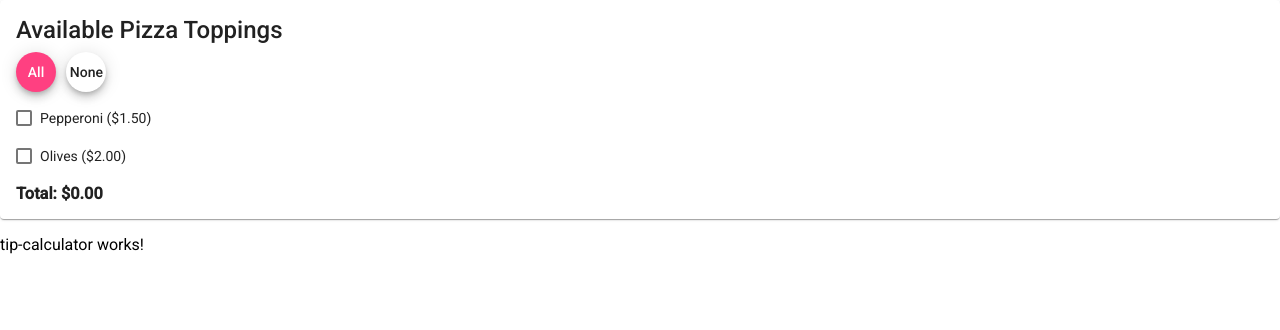
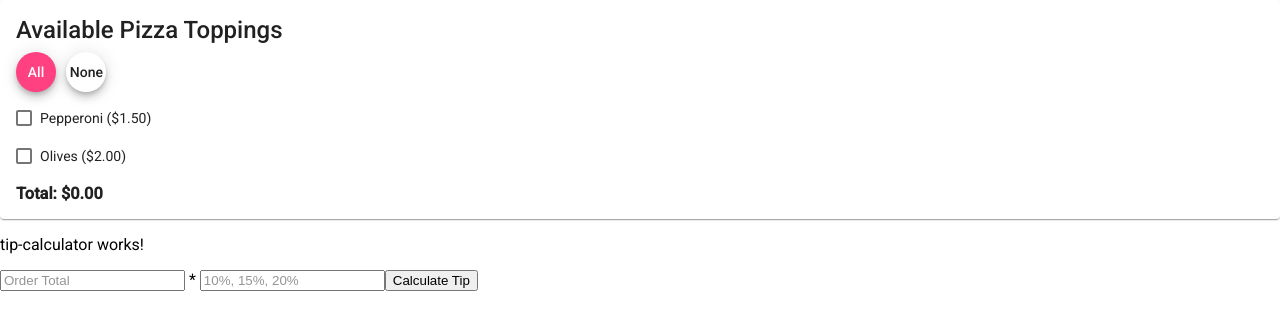
Before and after one commit to trogers9119/components, an Angular app: page / in a window 1280 px wide. Shown: the top 330 px of the page. Built offline with nearby package versions, Linux system fonts and the light colour scheme.

Commit message:
Setup UI
Next connect with binding

```diff
--- a/src/app/app.module.ts
+++ b/src/app/app.module.ts
@@ -8,6 +8,7 @@ import { BrowserAnimationsModule } from '@angular/platform-browser/animations';
 import { MatCardModule } from '@angular/material/card';
 import { MatCheckboxModule } from '@angular/material/checkbox';
 import { MatButtonModule } from '@angular/material/button';
+import { MatInputModule } from '@angular/material/input';
 import { TipCalculatorComponent } from './tip-calculator/tip-calculator.component';
 
 @NgModule({
@@ -23,6 +24,7 @@ import { TipCalculatorComponent } from './tip-calculator/tip-calculator.componen
     , MatCardModule
     , MatCheckboxModule
     , MatButtonModule
+    , MatInputModule
   ],
   providers: [],
   bootstrap: [AppComponent]
--- a/src/app/tip-calculator/tip-calculator.component.html
+++ b/src/app/tip-calculator/tip-calculator.component.html
@@ -1 +1,19 @@
 <p>tip-calculator works!</p>
+
+<div>
+    <input matInput placeholder="Order Total"
+        [(ngModel)]="total"
+    >
+    *
+    <input matInput placeholder="10%, 15%, 20%"
+        [(ngModel)]="tipPercentage"
+    >
+
+    <button
+        (click)='calculateTip()'
+    >
+        Calculate Tip
+    </button>
+
+    {{ TipAmount }}
+</div>
```
